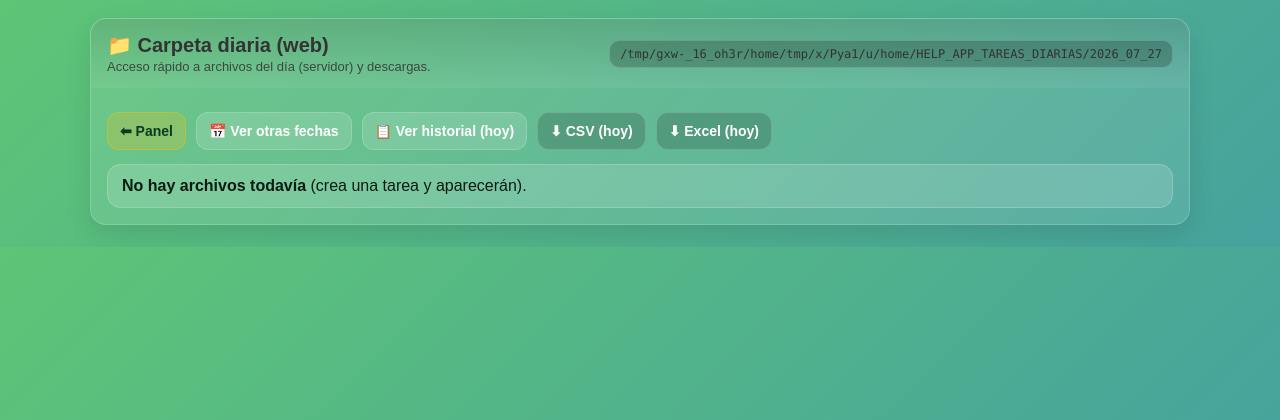
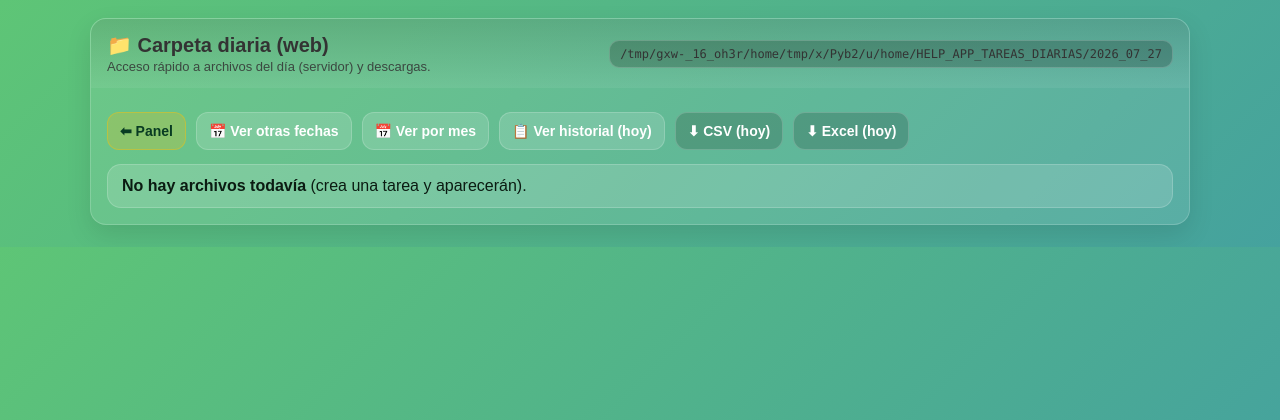
Before and after one commit to clifart/HELP_APP_v1.0.0, a Flask app: page /admin/carpeta_diaria in a window 1280 px wide. Shown: the top 420 px of the page. Run offline with Flask 3, Linux system fonts and the light colour scheme; parts of the project's set-up code (start-up, migrations or seed data) failed here and were passed over.

Commit message:
Agregar botón Ver por mes junto a Ver otras fechas

```diff
--- a/templates/admin/carpeta_diaria.html
+++ b/templates/admin/carpeta_diaria.html
@@ -185,6 +185,7 @@
 
                   <!-- ✅ NUEVO: volver al listado de fechas (para no perderse) -->
                   <a class="hx-btn primary" href="{{ url_for('admin.tareas_diarias') }}">📅 Ver otras fechas</a>
+                  <a class="hx-btn primary" href="{{ url_for('admin.tareas_mensuales') }}">📅 Ver por mes</a>
 
                   <a class="hx-btn primary" href="{{ url_for('admin.historial_diario') }}">📋 Ver historial (hoy)</a>
                   <a class="hx-btn ok" href="{{ url_for('admin.descargar_historial_diario_csv') }}">⬇ CSV (hoy)</a>
```
